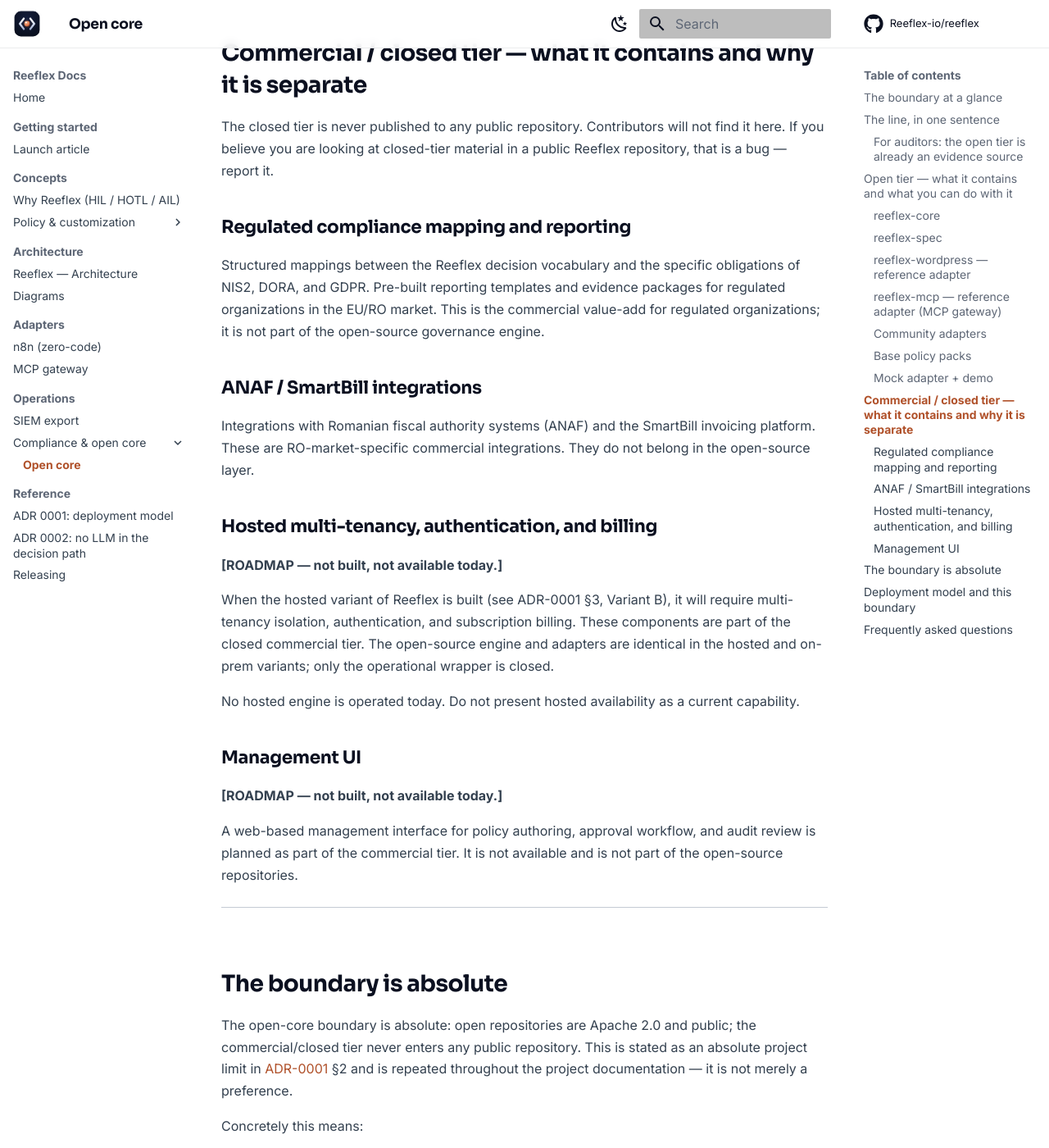
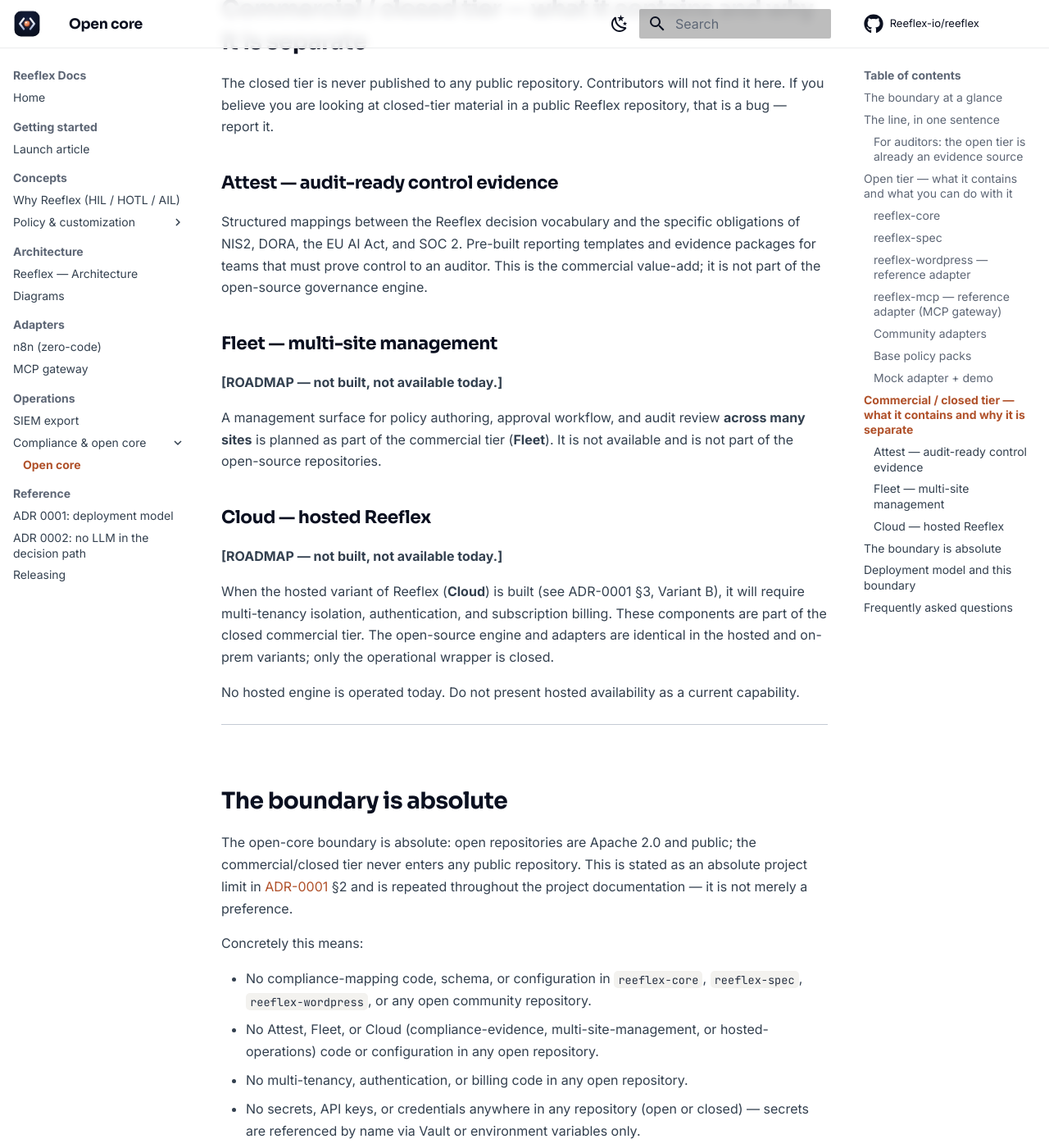
Before and after one commit to Reeflex-io/reeflex, an MkDocs documentation site: the page built from docs/open-core.md, in a window 1280 px wide and 1400 px high, scrolled down 4022 px. Shown: the whole window at 82% size. Built offline with MkDocs 1.6.1 and Material for MkDocs 9.7.7, drawn with Linux system fonts in a browser that asks for light colours; a script that is not in the unit is left out; comment, search, counter and statistics services are not loaded; some of the changed text lies outside the part shown.

Commit message:
docs: replace stale RO-fiscal mentions with the current Attest/Fleet/Cloud model
The current commercial model is Attest / Fleet / Cloud; the early-strategy ANAF /
SmartBill (RO-fiscal) integrations are not part of it and were surfacing on the
public docs. Reframe the closed tier across all public-facing docs to the current
model - replace, not delete, so the open-core boundary stays load-bearing:

- Attest - audit-ready control evidence (NIS2, DORA, EU AI Act, SOC 2)
- Fleet  - multi-site management
- Cloud  - hosted Reeflex (multi-tenancy, auth, billing)

Files: docs/open-core.md (table + closed-tier sections + boundary bullet),
docs/architecture.md, docs/adr/0001 (one-line substitution + a dated,
non-substantive amendment note - the deployment DECISION is unchanged),
CONTRIBUTING.md, .github/ISSUE_TEMPLATE/feature_request.md,
.github/PULL_REQUEST_TEMPLATE.md, reeflex-wordpress/README.md.

No new capability claims; ROADMAP status preserved for Fleet/Cloud. Repo-wide
sweep for ANAF/SmartBill/RO-fiscal = zero remaining. mkdocs build --strict green.

Signed-off-by: Leo David <31898648+leodavidsec@users.noreply.github.com>

```diff
--- a/docs/open-core.md
+++ b/docs/open-core.md
@@ -21,22 +21,22 @@
 | Community adapters (`reeflex-postgres`, `reeflex-s3`, etc.) | Open | Apache 2.0 | Community-built against the spec |
 | Base policy packs (Rego rules for the Action Envelope) | Open | Apache 2.0 | Available |
 | Mock adapter + demo | Open | Apache 2.0 | Available |
-| Regulated compliance mapping and reporting (NIS2, DORA, GDPR) | Commercial / closed | Proprietary | Not in any public repo |
-| ANAF / SmartBill integrations (RO fiscal) | Commercial / closed | Proprietary | Not in any public repo |
-| Hosted multi-tenancy, authentication, billing | Commercial / closed | Proprietary | **[ROADMAP — not built, not available]** |
-| Management UI | Commercial / closed | Proprietary | **[ROADMAP — not built, not available]** |
+| **Attest** — audit-ready control evidence (NIS2, DORA, EU AI Act, SOC 2) | Commercial / closed | Proprietary | Not in any public repo |
+| **Fleet** — multi-site management | Commercial / closed | Proprietary | **[ROADMAP — not built, not available]** |
+| **Cloud** — hosted Reeflex (multi-tenancy, auth, billing) | Commercial / closed | Proprietary | **[ROADMAP — not built, not available]** |
 
 ## The line, in one sentence
 
 **Everything that keeps you safe is free. What you pay for is help proving it.**
 
 The gate, the decisions, the adapters, the base policy packs, and the full
-audit trail are open — permanently. The planned commercial tier does not add
-safety; it adds *attestation*: curated mappings from Reeflex decisions to
-specific regulatory obligations (NIS2, DORA, GDPR), auditor-ready reports,
-managed policy-pack updates as regulations change, and a hosted engine for
-teams that don't want to operate one. Evidence is free; packaging that
-evidence in the language a regulator expects is the product.
+audit trail are open — permanently. The commercial tier does not add safety;
+it adds *attestation*: **Attest** maps Reeflex decisions to specific control
+frameworks (NIS2, DORA, EU AI Act, SOC 2) with auditor-ready reports and
+managed policy-pack updates as regulations change; **Fleet** manages policy and
+approvals across many sites; **Cloud** is a hosted engine for teams that don't
+want to operate one. Evidence is free; packaging that evidence in the language
+a regulator expects is the product.
 
 ### For auditors: the open tier is already an evidence source
 
@@ -125,38 +125,32 @@
 here. If you believe you are looking at closed-tier material in a public Reeflex repository,
 that is a bug — report it.
 
-### Regulated compliance mapping and reporting
+### Attest — audit-ready control evidence
 
-Structured mappings between the Reeflex decision vocabulary and the specific obligations
-of NIS2, DORA, and GDPR. Pre-built reporting templates and evidence packages for regulated
-organizations in the EU/RO market. This is the commercial value-add for regulated
-organizations; it is not part of the open-source governance engine.
+Structured mappings between the Reeflex decision vocabulary and the specific obligations of
+NIS2, DORA, the EU AI Act, and SOC 2. Pre-built reporting templates and evidence packages
+for teams that must prove control to an auditor. This is the commercial value-add; it is
+not part of the open-source governance engine.
 
-### ANAF / SmartBill integrations
-
-Integrations with Romanian fiscal authority systems (ANAF) and the SmartBill invoicing
-platform. These are RO-market-specific commercial integrations. They do not belong in the
-open-source layer.
-
-### Hosted multi-tenancy, authentication, and billing
+### Fleet — multi-site management
 
 **[ROADMAP — not built, not available today.]**
 
-When the hosted variant of Reeflex is built (see ADR-0001 §3, Variant B), it will require
-multi-tenancy isolation, authentication, and subscription billing. These components are
-part of the closed commercial tier. The open-source engine and adapters are identical in
-the hosted and on-prem variants; only the operational wrapper is closed.
+A management surface for policy authoring, approval workflow, and audit review **across
+many sites** is planned as part of the commercial tier (**Fleet**). It is not available and
+is not part of the open-source repositories.
+
+### Cloud — hosted Reeflex
+
+**[ROADMAP — not built, not available today.]**
+
+When the hosted variant of Reeflex (**Cloud**) is built (see ADR-0001 §3, Variant B), it
+will require multi-tenancy isolation, authentication, and subscription billing. These
+components are part of the closed commercial tier. The open-source engine and adapters are
+identical in the hosted and on-prem variants; only the operational wrapper is closed.
 
 No hosted engine is operated today. Do not present hosted availability as a current
 capability.
-
-### Management UI
-
-**[ROADMAP — not built, not available today.]**
-
-A web-based management interface for policy authoring, approval workflow, and audit review
-is planned as part of the commercial tier. It is not available and is not part of the
-open-source repositories.
 
 ---
 
@@ -171,7 +165,7 @@
 
 - No compliance-mapping code, schema, or configuration in `reeflex-core`, `reeflex-spec`,
   `reeflex-wordpress`, or any open community repository.
-- No ANAF/SmartBill integration code or configuration in any open repository.
+- No Attest, Fleet, or Cloud (compliance-evidence, multi-site-management, or hosted-operations) code or configuration in any open repository.
 - No multi-tenancy, authentication, or billing code in any open repository.
 - No secrets, API keys, or credentials anywhere in any repository (open or closed) — secrets
   are referenced by name via Vault or environment variables only.
```
Also changed, not shown: CONTRIBUTING.md (+2 -2 lines), docs/adr/0001-deployment-model.md (+8 -1 lines), docs/architecture.md (+1 -1 lines), reeflex-wordpress/README.md (+3 -3 lines), .github/ISSUE_TEMPLATE/feature_request.md, .github/PULL_REQUEST_TEMPLATE.md.
